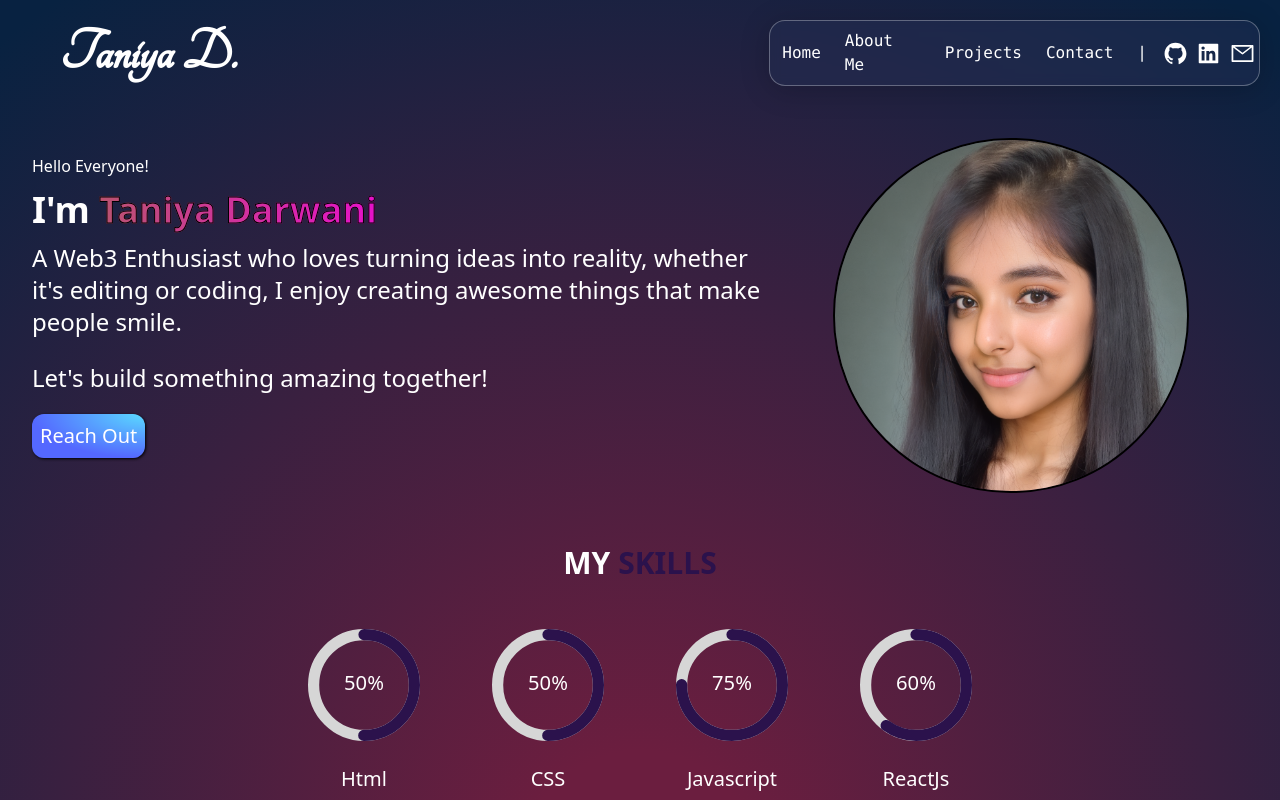
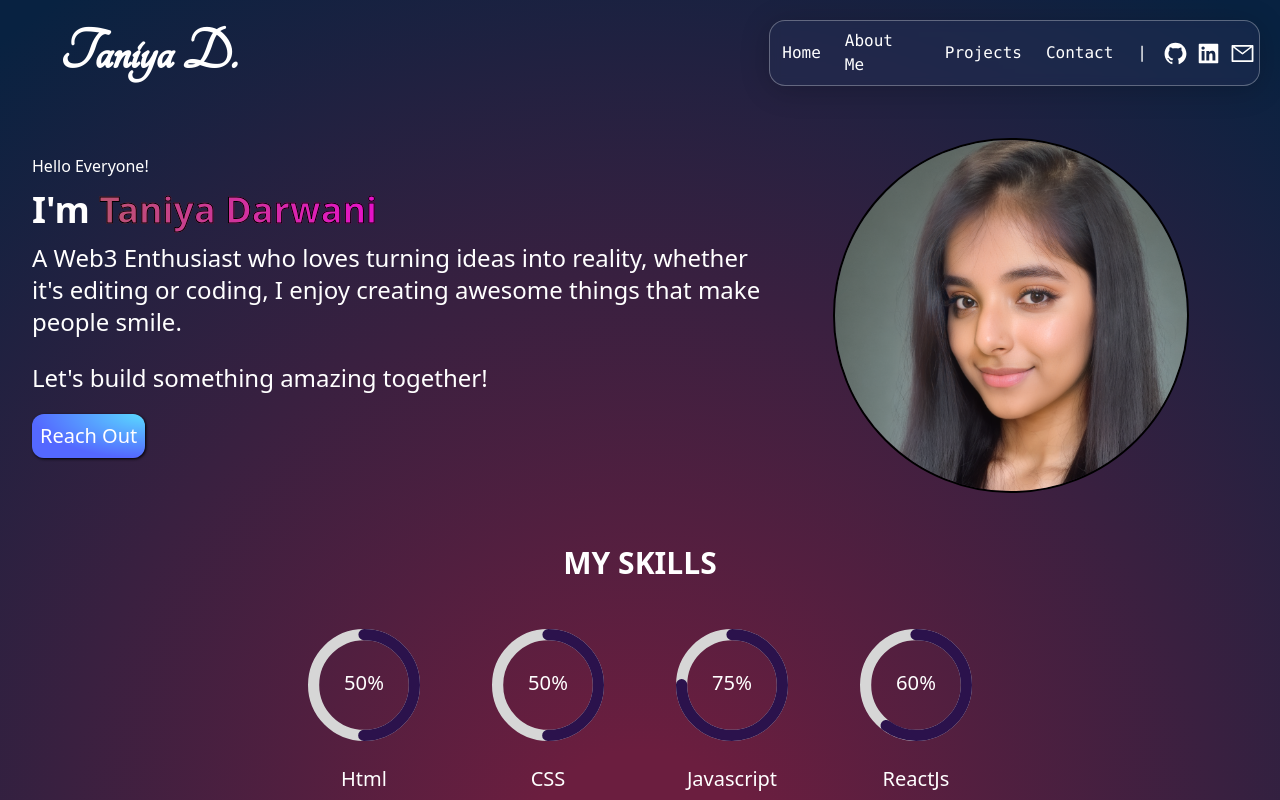
Before and after one commit to taniaaa3/Portfolio, a React (Create React App) app: page / in a window 1280 px wide. Shown: the top 800 px of the page. Built offline with nearby package versions, Linux system fonts and the light colour scheme.

Commit message:
Update myskills.jsx

```diff
--- a/src/components/myskills.jsx
+++ b/src/components/myskills.jsx
@@ -36,7 +36,7 @@ const Skills = () => {
     }]
     return (
         <div data-aos="fade-up" data-aos-duration="2000" className="flex flex-col py-5 justify-evenly items-center">
-            <h1 className="text-3xl py-3 font-bold">MY <span style={{color: 'rgb(43, 18, 76)'}}> SKILLS </span></h1>
+            <h1 className="text-3xl py-3 font-bold">MY SKILLS</h1>
             <div className="py-5 grid sm:grid-cols-3 md:grid-cols-4 grid-cols-2 gap-4">
                 {data.map((val)=>{
                     return(
```
